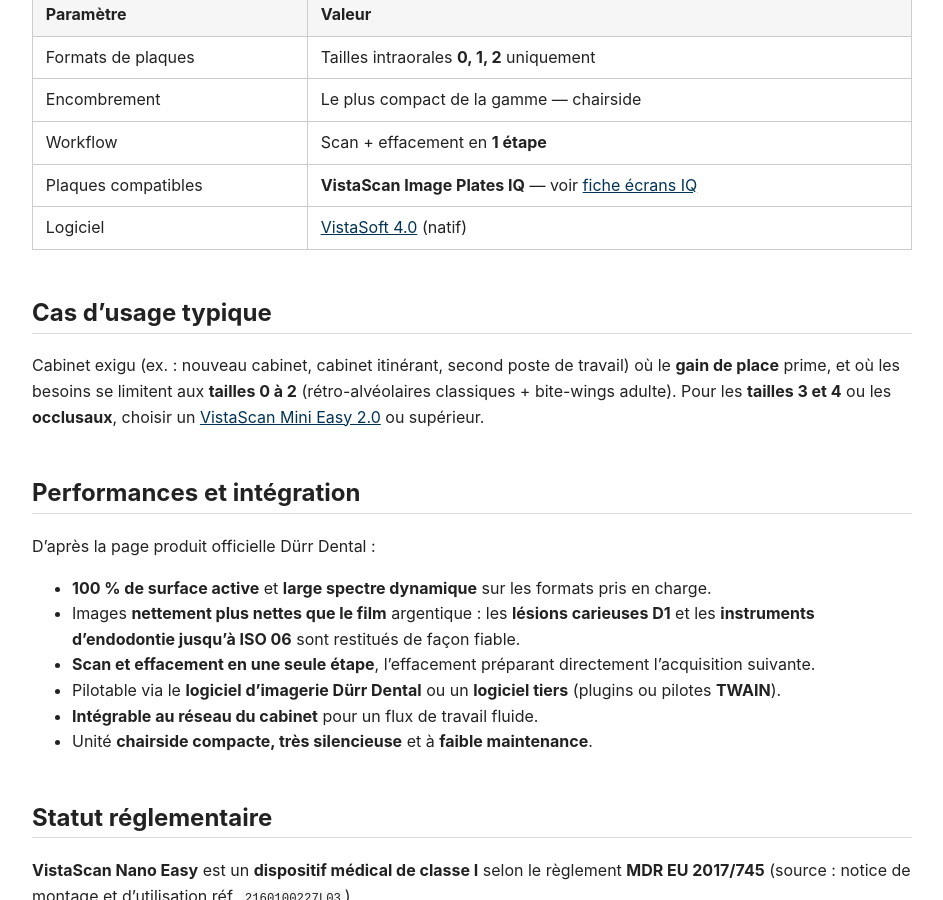
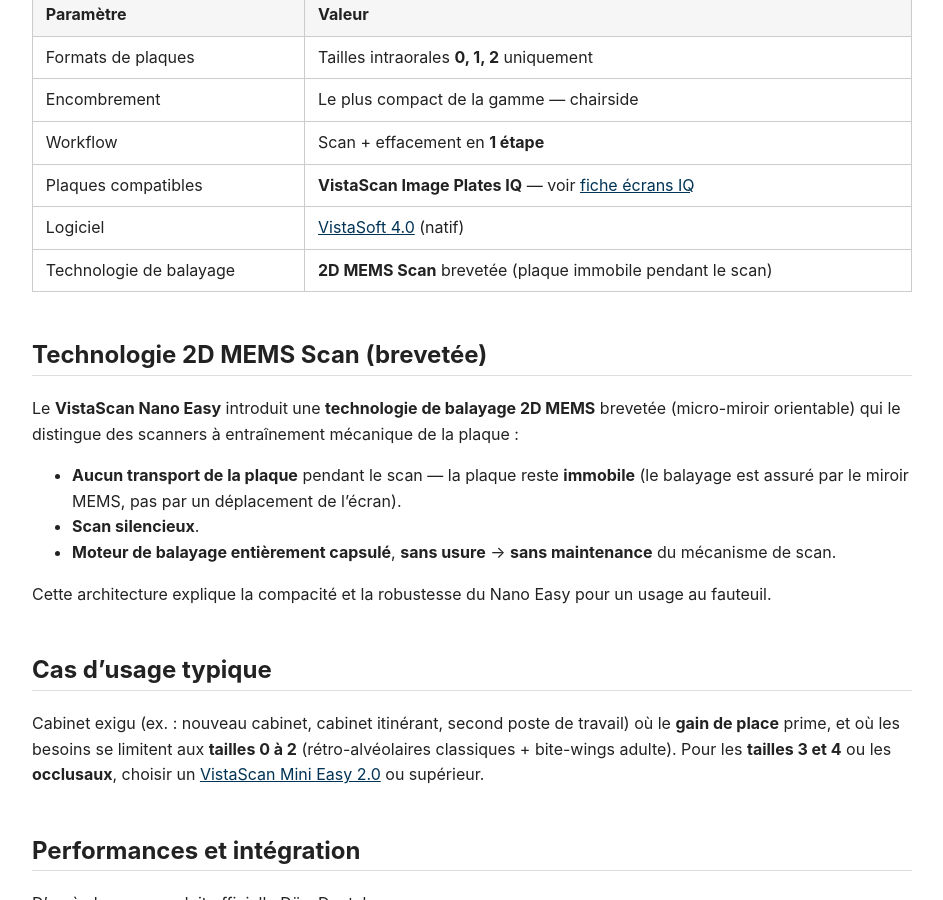
Before and after one commit to Grzybicki/durr-dental-knowledge-base, a Jekyll site: the page built from docs/fr/imagerie/vistascan-nano-easy/overview.md, in a window 1280 px wide and 900 px high, scrolled down 515 px. Shown: the whole window, without its empty margins (168-1111 px from the left). Built offline with Jekyll 4.4.1, drawn with Linux system fonts in a browser that asks for light colours.

Commit message:
feat(nano-easy): ajout de la technologie 2D MEMS Scan brevetee (source formation/produit Durr)
Plaque immobile pendant le scan (miroir MEMS), scan silencieux, moteur capsule sans usure
ni maintenance. Differenciateur public majeur du Nano Easy absent de la fiche.

Co-Authored-By: Claude Opus 4.8 (1M context) <noreply@anthropic.com>
Claude-Session: https://claude.ai/code/session_01Pzf5ku5za9vkiLrAsETCmw

```diff
--- a/docs/fr/imagerie/vistascan-nano-easy/overview.md
+++ b/docs/fr/imagerie/vistascan-nano-easy/overview.md
@@ -61,6 +61,22 @@ optimise la préparation pour l'acquisition suivante.
 | Workflow | Scan + effacement en **1 étape** |
 | Plaques compatibles | **VistaScan Image Plates IQ** — voir [fiche écrans IQ](/durr-dental-knowledge-base/docs/fr/imagerie/vistascan-iq-ecrans/overview/) |
 | Logiciel | [VistaSoft 4.0](/durr-dental-knowledge-base/docs/fr/imagerie/vistasoft-4-0/overview/) (natif) |
+| Technologie de balayage | **2D MEMS Scan** brevetée (plaque immobile pendant le scan) |
+
+## Technologie 2D MEMS Scan (brevetée)
+
+Le **VistaScan Nano Easy** introduit une **technologie de balayage 2D MEMS**
+brevetée (micro-miroir orientable) qui le distingue des scanners à entraînement
+mécanique de la plaque :
+
+- **Aucun transport de la plaque** pendant le scan — la plaque reste **immobile**
+  (le balayage est assuré par le miroir MEMS, pas par un déplacement de l'écran).
+- **Scan silencieux**.
+- **Moteur de balayage entièrement capsulé**, **sans usure** → **sans maintenance**
+  du mécanisme de scan.
+
+Cette architecture explique la compacité et la robustesse du Nano Easy pour un
+usage au fauteuil.
 
 ## Cas d'usage typique
 
```
